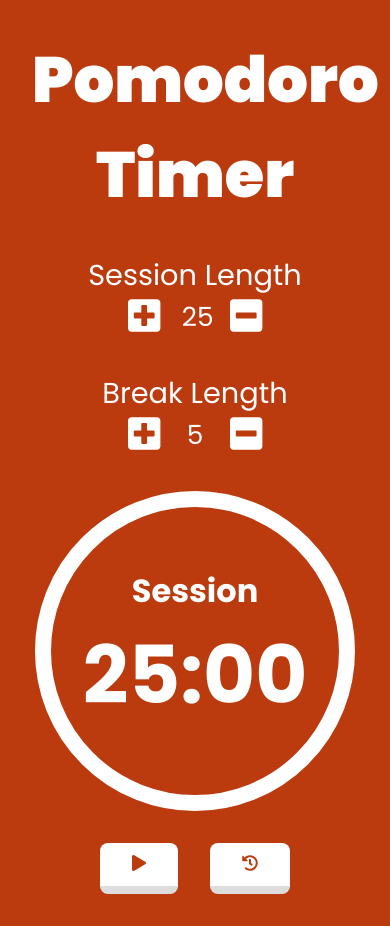
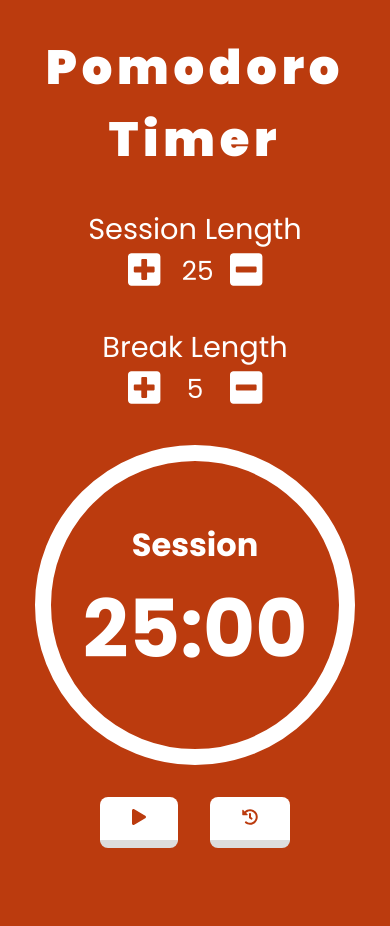
Before and after one commit to rsheppard-dev/pomodoro_clock, a React (Create React App) app: page / in a window 390 px wide. After the commit the page ends 880 px from the top, so only its background shows below. Built offline with nearby package versions, Linux system fonts and the light colour scheme.

Commit message:
text fix

```diff
--- a/src/index.css
+++ b/src/index.css
@@ -184,7 +184,7 @@ h3 {
         justify-self: center;
   }
   h1 {
-    letter-spacing: normal !important;
+    font-size: 3em !important;
   }
 }
 /*# sourceMappingURL=index.css.map */
--- a/src/index.scss
+++ b/src/index.scss
@@ -153,6 +153,6 @@ h3 {
   }
 
   h1 {
-    letter-spacing: normal !important;
+    font-size: 3em !important;
   }
 }
```
Also changed, not shown: 1 other file (tests, documents, lock files or other folders).
